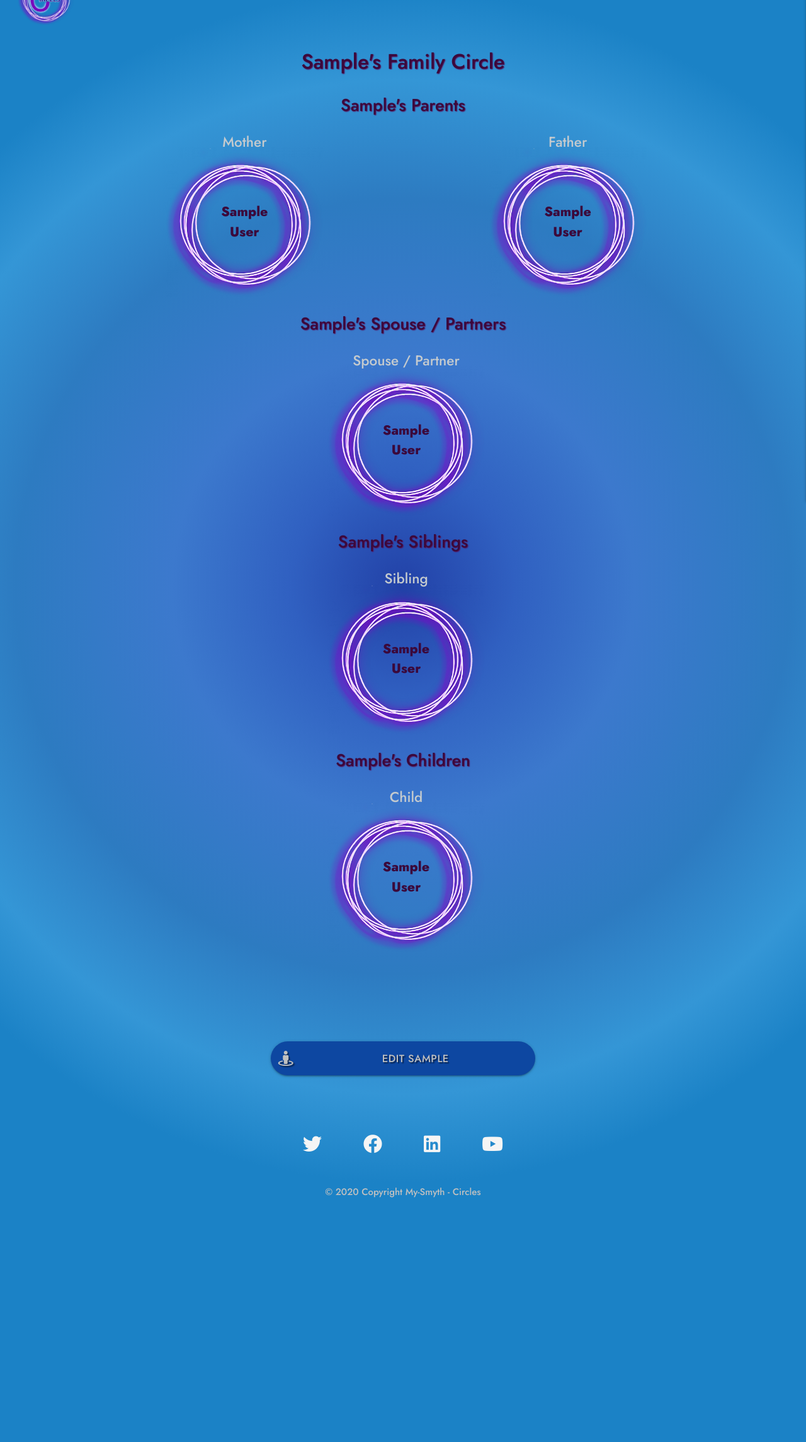
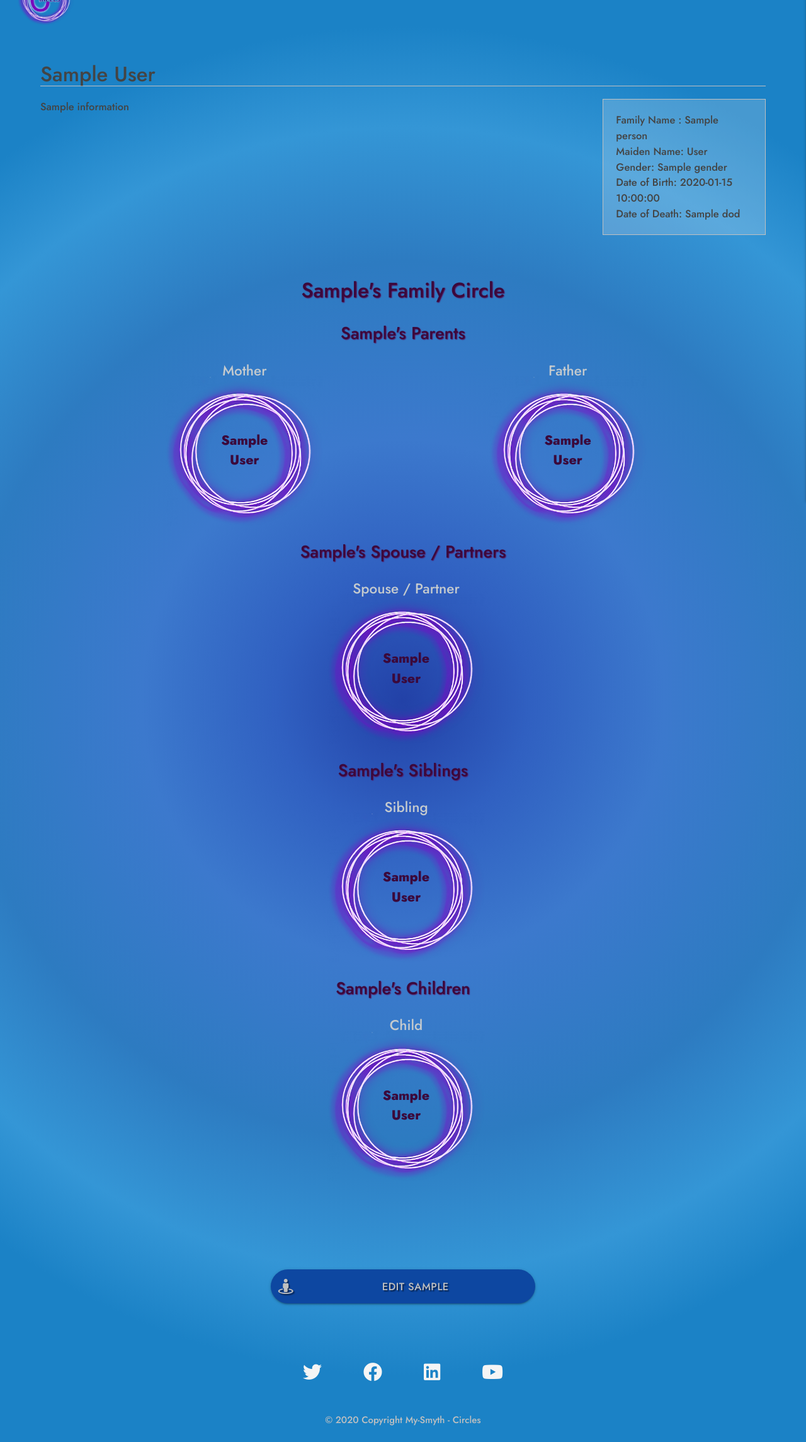
Before and after one commit to Mr-Smyth/circles, a Flask app: template templates/view_circle.html in a window 1280 px wide. Shown: the part 64-2353 px from the top of the page at 63% size. Before the commit the page ends 1965 px from the top, so only its background shows below. Run offline with Flask 2, Linux system fonts and the light colour scheme; the template is opened without the code that fills it: most values are stand-ins (such as "Sample title", 1, 10 or a date in 2020); some libraries are stand-ins or nearby versions.

Commit message:
Add persons details to the view_circle page

```diff
--- a/static/css/view_circle.css
+++ b/static/css/view_circle.css
@@ -16,7 +16,47 @@
      height: 100%;
 }
 .heading-container{
-    margin-top: 80px;
+    margin-top: 100px;
+    width: 100%;
+    display: flex;
+    flex-direction: row;
+    justify-content: start;
+}
+#person-heading{
+    font-size: 2.2rem;
+    color: #444444;
+    width: 90%;
+    margin: auto;
+    border-bottom: 0.5px solid #c0c0c0;
+}
+.person-details-container{
+    padding: 20px 0 20px 0;
+    margin: 0 auto;
+    width: 90%;
+    display: flex;
+    flex-wrap: wrap-reverse;
+}
+#person-information{
+    padding: 0 10px 0 0;
+    font-size: 1.1rem;
+    color: #444444;
+    width: 100px;
+    flex-grow: 5;
+    min-width: 300px;
+}
+#person-details{
+    background-color: rgba(251, 248, 248, 0.192);
+    border: solid 1px #c0c0c0;
+    font-size: 1.1rem;
+    color: #444444;
+    padding: 20px;
+    width: 100px;
+    flex-grow: 1;
+    min-width: 200px;
+}
+
+.circle-heading-container{
+    margin-top: 50px;
     width: 100%;
 }
 .circles-heading{
--- a/templates/view_circle.html
+++ b/templates/view_circle.html
@@ -13,6 +13,35 @@
 
     <!-- PAGE HEADING -->
     <div class="heading-container">
+        <h1 id="person-heading">{{ person.first_name.capitalize() }} {{ person.last_name.capitalize() }}</h1>
+    </div>
+    <div class="person-details-container">
+        <div id="person-information">
+            <p>{{ person.information }}</p>
+        </div>
+        <div id="person-details">
+			{% if (person.family_name != "") %}
+			<p>Family Name : <strong> {{ person.family_name.capitalize() }}</strong></p>
+			{% endif %}
+			{% if (person.birth_surname != "") %}
+			<p>Maiden Name: <strong> {{ person.birth_surname.capitalize() }}</strong></p>
+			{% endif %}
+			{% if (person.gender != "") %}
+			<p>Gender: <strong> {{ person.gender.capitalize() }}</strong></p>
+			{% endif %}
+            {% if (person.dob != "") %}
+			<p>Date of Birth: <strong> {{ person.dob }}</strong></p>
+			{% endif %}
+			{% if (person.dod != "") %}
+			<p>Date of Death: <strong> {{ person.dod }}</strong></p>
+			{% endif %}
+		</div>
+    </div>
+
+
+
+    <!-- CIRCLE HEADING -->
+    <div class="circle-heading-container">
         <h1 class="circles-heading">{{ person.first_name.capitalize() }}'s Family Circle</h1>
     </div>
     <!-- PARENTS -->
@@ -149,11 +178,10 @@
     <!-- BUTTONS -->
 				<div class="row top-space-xlarge">
 					<div class="col s12 center-align">
-						<a href="{{ url_for('edit_person', person_id=person._id) }}" class="col s10 push-s1 m11 xl4 offset-xl4 btn-large form-button text-shadow">
+						<a href="{{ url_for('edit_person', person_id=person._id) }}" class="col s10 push-s1 m6 push-m3 xl4 push-xl4 btn-large form-button text-shadow">
                         <i class="fas fas fa-street-view left"></i>Edit {{ person.first_name }}</a>
                     </div>
 				</div>
-
 
 {% endblock %}
 {% block scripts %}
```
